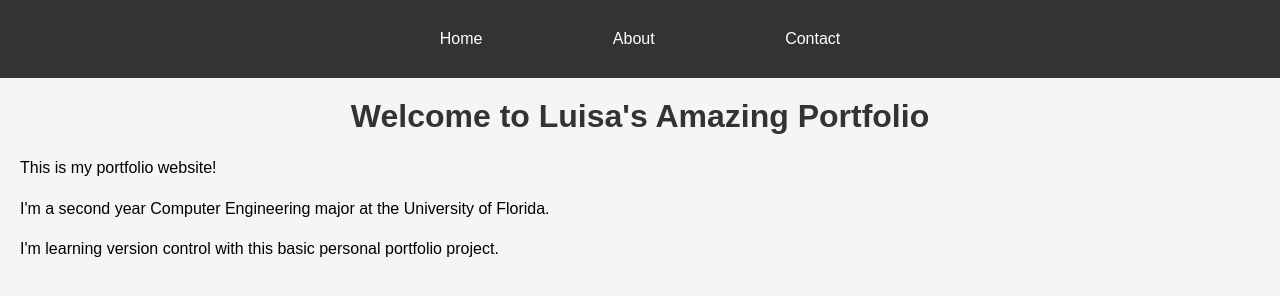
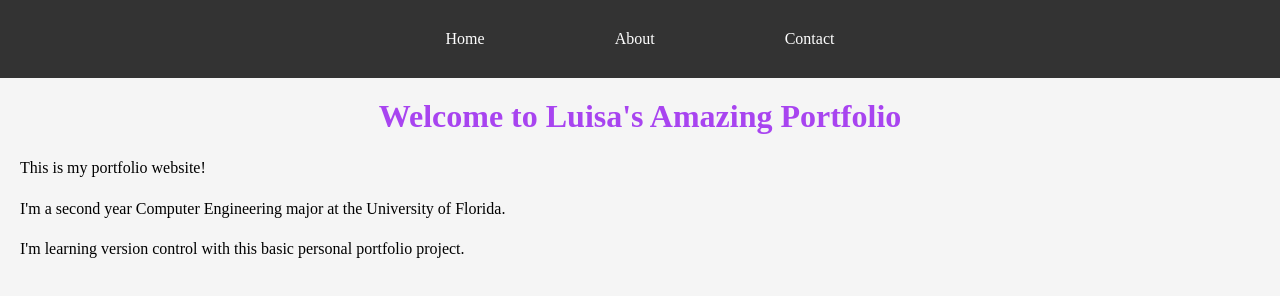
Before and after one commit to almeidaLuisa/Lab0TDLP, a plain HTML site: page index.html in a window 1280 px wide. Drawn offline with Linux system fonts and the light colour scheme.

Commit message:
changed color or style.css h1

```diff
--- a/style.css
+++ b/style.css
@@ -1,12 +1,12 @@
 body {
-    font-family: Arial, sans-serif;
+    font-family: 'Times New Roman', Times, serif, sans-serif;
     margin: 0;
     padding: 0;
     background-color: #f5f5f5;
 }
 
 h1 {
-    color: #333;
+    color: #a844f0;
     text-align: center;
     margin: 20px 0;
 }
```
